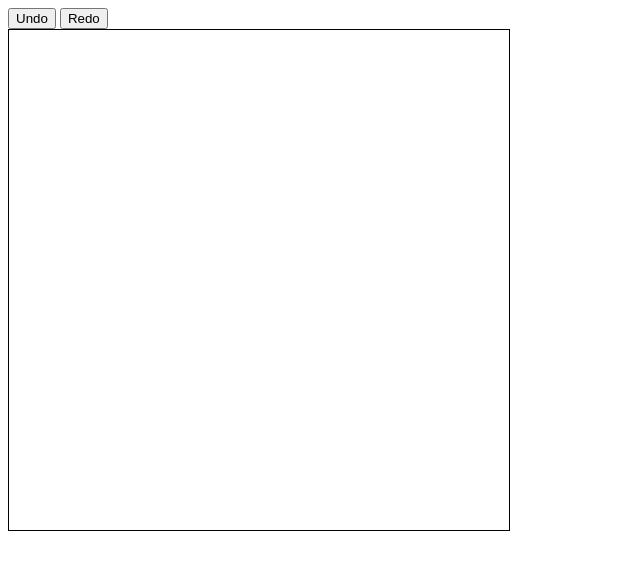
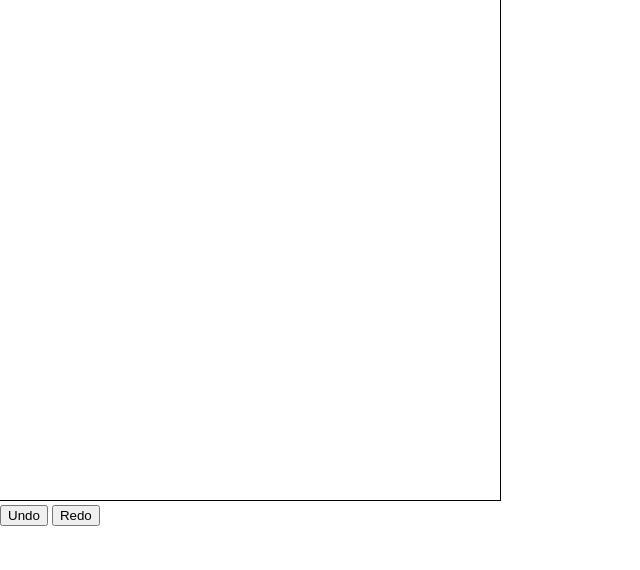
Before and after one commit to c-spencer/commandant, a website: page examples/scene.html in a window 1280 px wide. Shown: the whole page, without its empty margins (0-640 px from the left). Drawn offline with Linux system fonts and the light colour scheme.

Commit message:
Tweak scene example to be nicer cross-browser.

```diff
--- a/examples/scene.html
+++ b/examples/scene.html
@@ -1,7 +1,22 @@
+<!DOCTYPE html>
+<html>
+  <head>
+    <title>Commandant Canvas Example</title>
     <script src="../builds/commandant.noasync.js"></script>
-
-<button id="undo">Undo</button> <button id="redo">Redo</button><br/>
-<canvas id="canvas" width="500" height="500" style="border:1px solid black; cursor: default"></canvas>
+    <style>
+      body {
+        margin: 0;
+        padding: 0;
+      }
+      canvas {
+        border-right: 1px solid black;
+        border-bottom: 1px solid black;
+      }
+    </style>
+  </head>
+  <body>
+    <canvas id="canvas" width="500" height="500"></canvas><br/>
+    <button id="undo">Undo</button> <button id="redo">Redo</button>
 
     <script>
     // Setup a specialised Commander constructor
@@ -63,12 +78,12 @@ document.onselectstart = function(){ return false; }
     var newpoint = false;
 
     canvas.onmousedown = function (e) {
-  keen.transient('POINT_ADD', e.offsetX, e.offsetY);
+      keen.transient('POINT_ADD', e.pageX, e.pageY);
       newpoint = true;
     }
     canvas.onmousemove = function (e) {
       if (newpoint) {
-    keen.update(e.offsetX, e.offsetY);
+        keen.update(e.pageX, e.pageY);
       }
     }
     canvas.onmouseup = function (e) {
@@ -76,3 +91,6 @@ canvas.onmouseup = function (e) {
       newpoint = false;
     }
     </script>
+
+  </body>
+</html>
```
Lines whose indentation alone changed are shown as unchanged.
